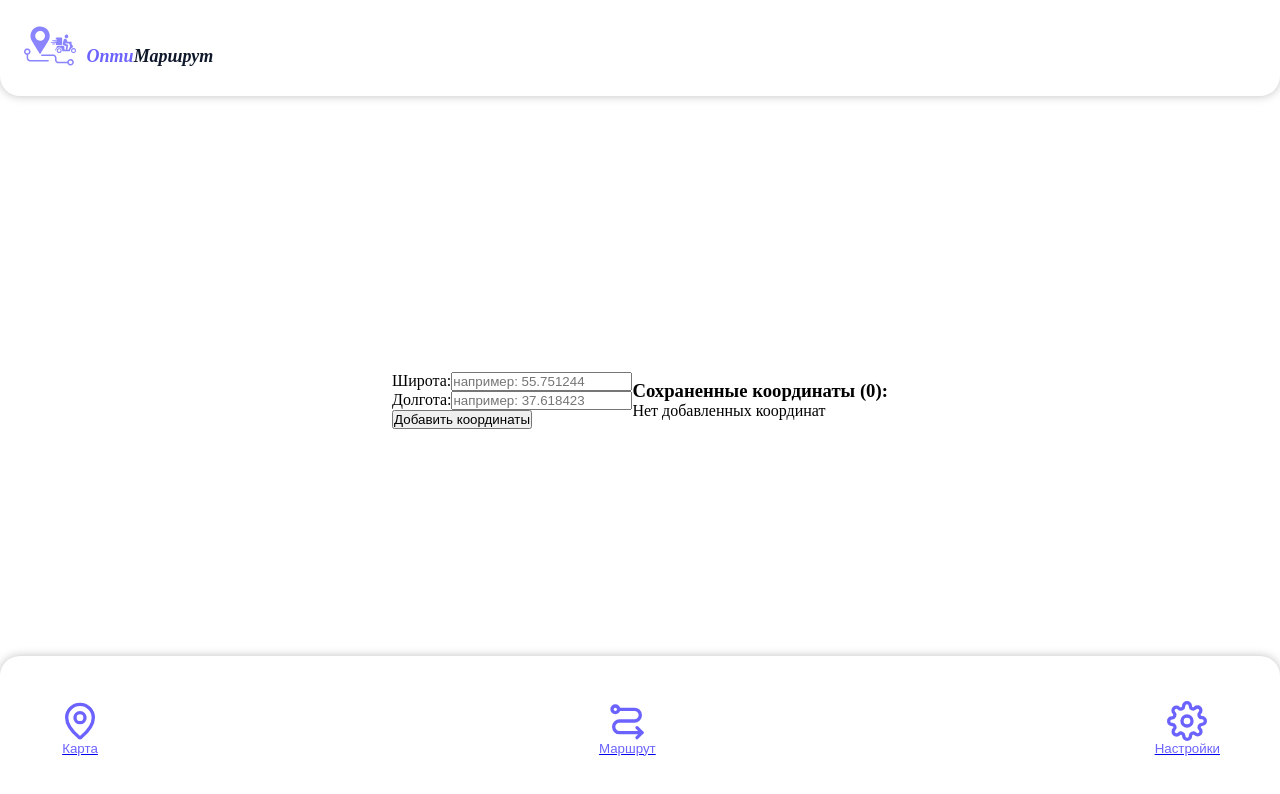
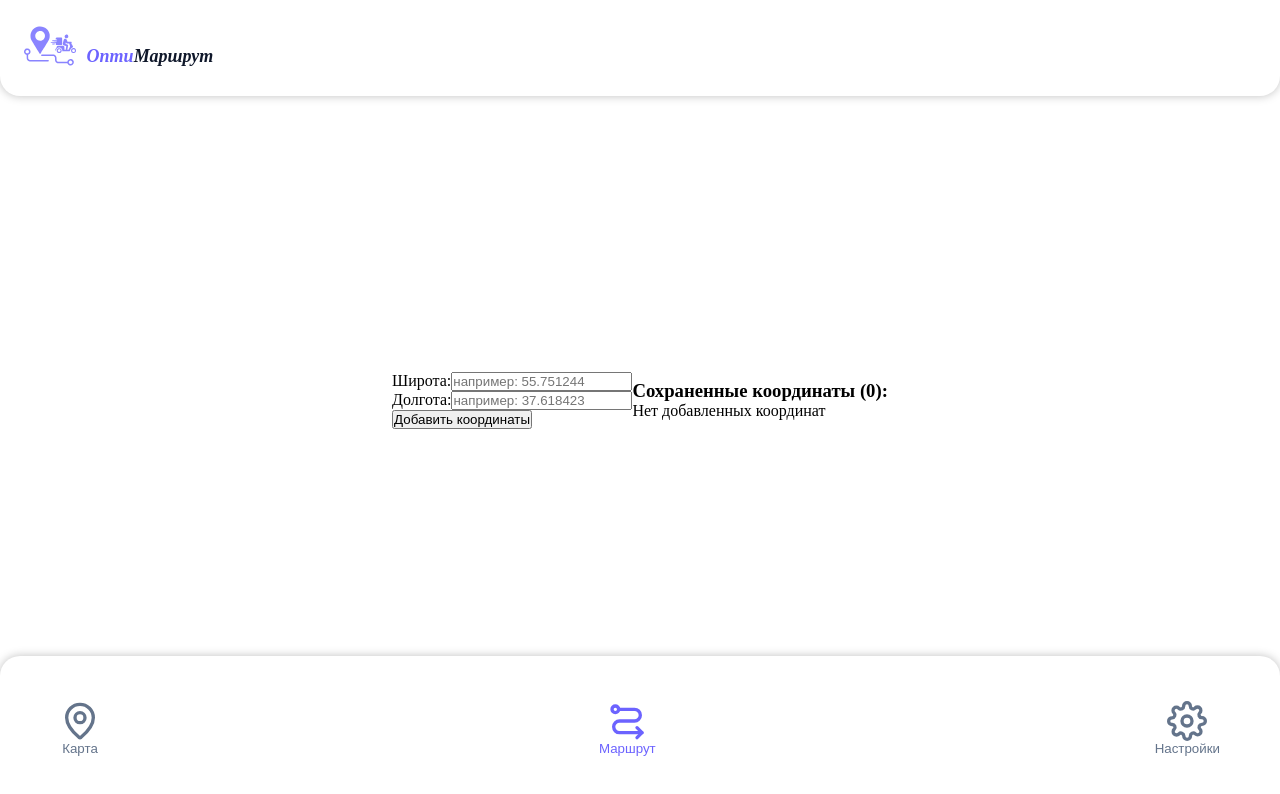
Before and after one commit to Argon573/Optimization-urban-delivery-routes, a React (Vite) app in the folder frontend/: page /route in a window 1280 px wide. Shown: the top 794 px of the page. Built offline with nearby package versions, Linux system fonts and the light colour scheme.

Commit message:
layout fix 2.0

```diff
--- a/frontend/src/components/layouts/navigatePanel/Panel.jsx
+++ b/frontend/src/components/layouts/navigatePanel/Panel.jsx
@@ -2,38 +2,34 @@ import { LuMapPin } from "react-icons/lu";
 import styles from "./panel.module.scss";
 import { TbSTurnRight } from "react-icons/tb";
 import { FiSettings } from "react-icons/fi";
-import { Link } from "react-router-dom";
+import { NavLink } from "react-router-dom";
 
-// TODO подравнять панель
 
 const Panel = () => {
   return (
         <div className={styles.panel}>
-          <Link to="/">
-            <button className={styles.mapButton}>
-              <LuMapPin className={`${styles.pin} ${styles.icons}`}/>
+          <NavLink to="/" className={({ isActive }) => `${isActive ? styles.active : ''}`} >
+            <button className={`${styles.mapButton} ${styles.button}`}>
+              <LuMapPin className={`${styles.icons}`}/>
               <span>Карта</span>
             </button>
-          </Link>
+          </NavLink>
 
-          <Link to="route">
-            <button className={styles.routeButton}>
-              <TbSTurnRight className={`${styles.route} ${styles.icons}`}/>
+          <NavLink to="route" className={({ isActive }) => `${isActive ? styles.active : ''}`}>
+            <button className={`${styles.button}`}>
+              <TbSTurnRight className={`${styles.icons}`}/>
               <span>Маршрут</span>
             </button>
-          </Link>
+          </NavLink>
 
-          <Link to="settings">
-            <button className={styles.settingsButton}>
-              <FiSettings className={`${styles.hexagon} ${styles.icons}`}/>
+          <NavLink to="settings" className={({ isActive }) => `${isActive ? styles.active : ''}`}>
+            <button className={`${styles.settingsButton} ${styles.button}`}>
+              <FiSettings className={styles.icons}/>
               <span>Настройки</span>
             </button>
-          </Link>
+          </NavLink>
         </div>
   )
 }
 
 export default Panel;
-
-//TODO починить иконку
-//<FiCircle className={`${styles.circle} ${styles.icons}`}/>
--- a/frontend/src/components/layouts/navigatePanel/panel.module.scss
+++ b/frontend/src/components/layouts/navigatePanel/panel.module.scss
@@ -1,4 +1,10 @@
 @use '../../../assets/variables' as var;
+
+$button-color: #64748B;
+
+a {
+  text-decoration: none;
+}
 
 .panel {
   position: absolute;
@@ -18,34 +24,10 @@
 
 .mapButton {
   margin-left: clamp(37px, 12.5vw, 60px);
-  background: none;
-  border: none;
-  display: flex;
-  flex-direction: column;
-  align-items: center;
-  justify-content: center;
-  color: var.$main-elements-color;
-}
-
-.routeButton {
-  background: none;
-  border: none;
-  display: flex;
-  flex-direction: column;
-  align-items: center;
-  justify-content: center;
-  color: var.$main-elements-color;
 }
 
 .settingsButton {
   margin-right: clamp(37px, 12.5vw, 60px);
-  background: none;
-  border: none;
-  display: flex;
-  flex-direction: column;
-  align-items: center;
-  justify-content: center;
-  color: var.$main-elements-color;
 }
 
 .icons {
@@ -53,20 +35,17 @@
   height: clamp(40px, 3vh, 80px);
 }
 
-.pin {
-
+.active .button {
+  color: var.$main-elements-color;
 }
 
-.route {
 
+.button {
+  background: none;
+  border: none;
+  display: flex;
+  flex-direction: column;
+  align-items: center;
+  justify-content: center;
+  color: $button-color;
 }
-
-.hexagon {
-
-}
-
-.circle {
-  width: clamp(24px, 2.5vw, 70px);
-  position: absolute;
-  right: clamp(47px, 14.5vw, 70px);
-}
```
